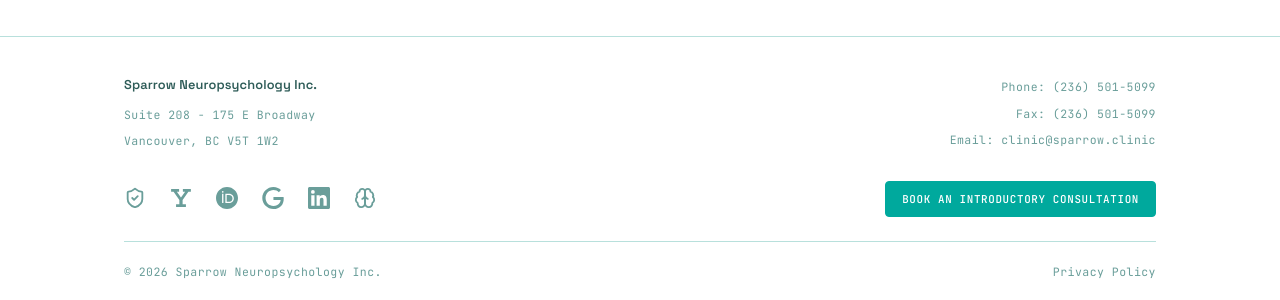
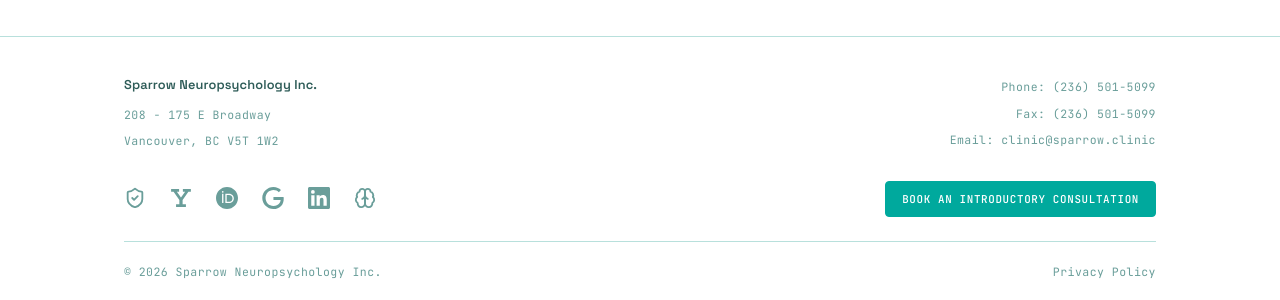
Before and after one commit to cfxb/sparrow-clinic, a Jekyll site: the page built from index.md, in a window 1280 px wide and 900 px high, scrolled down 1223 px. Shown: the part 593-893 px from the top of the window. Built offline with Jekyll 4.4.1, drawn with Linux system fonts in a browser that asks for light colours.

Commit message:
contact: drop "Suite" prefix from address formatting site-wide
Render the suite number as "208 - 175 E Broadway" instead of
"Suite 208 - 175 E Broadway" across the contact data file, the
MedicalBusiness schema street address, the contact-page meta
description, and the main map iframe URL.

Co-Authored-By: Claude Opus 4.7 (1M context) <noreply@anthropic.com>

```diff
--- a/_data/contact.yml
+++ b/_data/contact.yml
@@ -1,5 +1,5 @@
 name: Sparrow Neuropsychology Inc.
-address: Suite 208 - 175 E Broadway
+address: 208 - 175 E Broadway
 city: Vancouver
 province: BC
 postal: V5T 1W2
--- a/_includes/medical-business-schema.html
+++ b/_includes/medical-business-schema.html
@@ -18,7 +18,7 @@
   "medicalSpecialty": "Neuropsychology",
   "address": {
     "@type": "PostalAddress",
-    "streetAddress": "Suite 208 - 175 E Broadway",
+    "streetAddress": "208 - 175 E Broadway",
     "addressLocality": "Vancouver",
     "addressRegion": "BC",
     "postalCode": "V5T 1W2",
```
Also changed, not shown: contact.md (+2 -2 lines).
